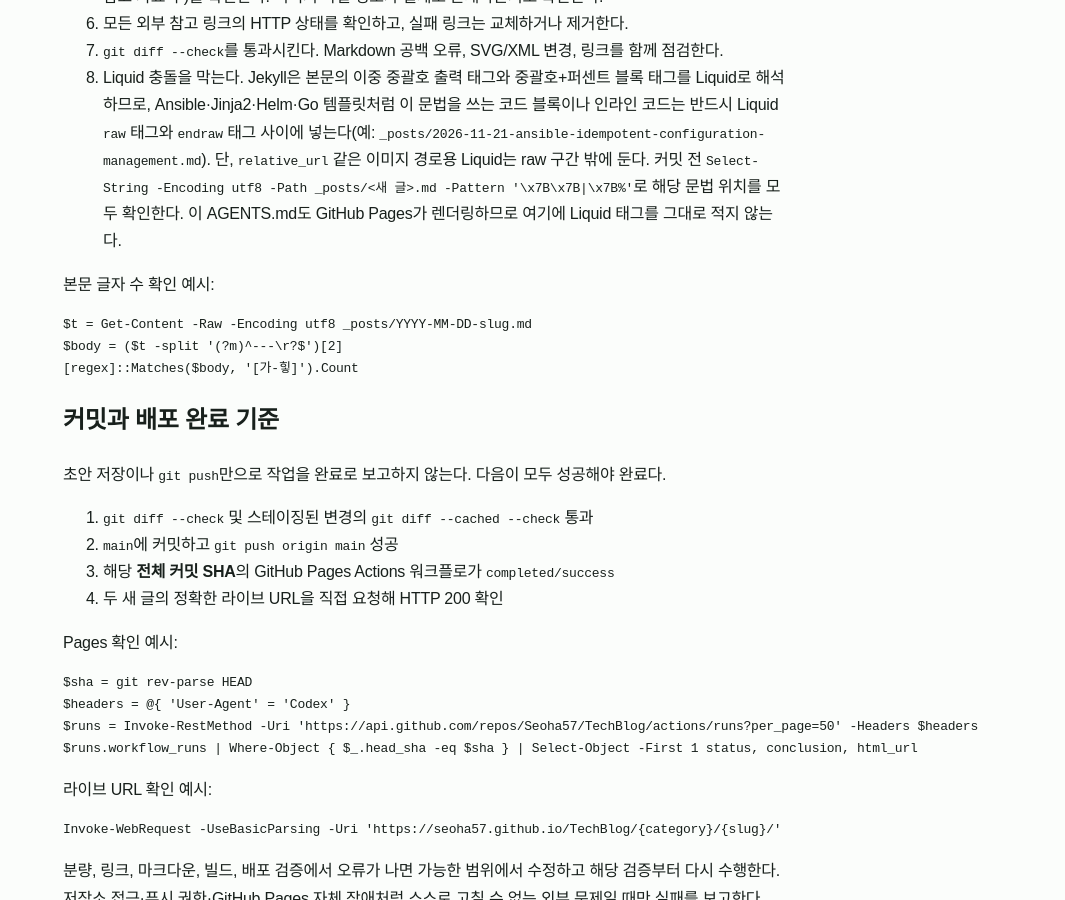
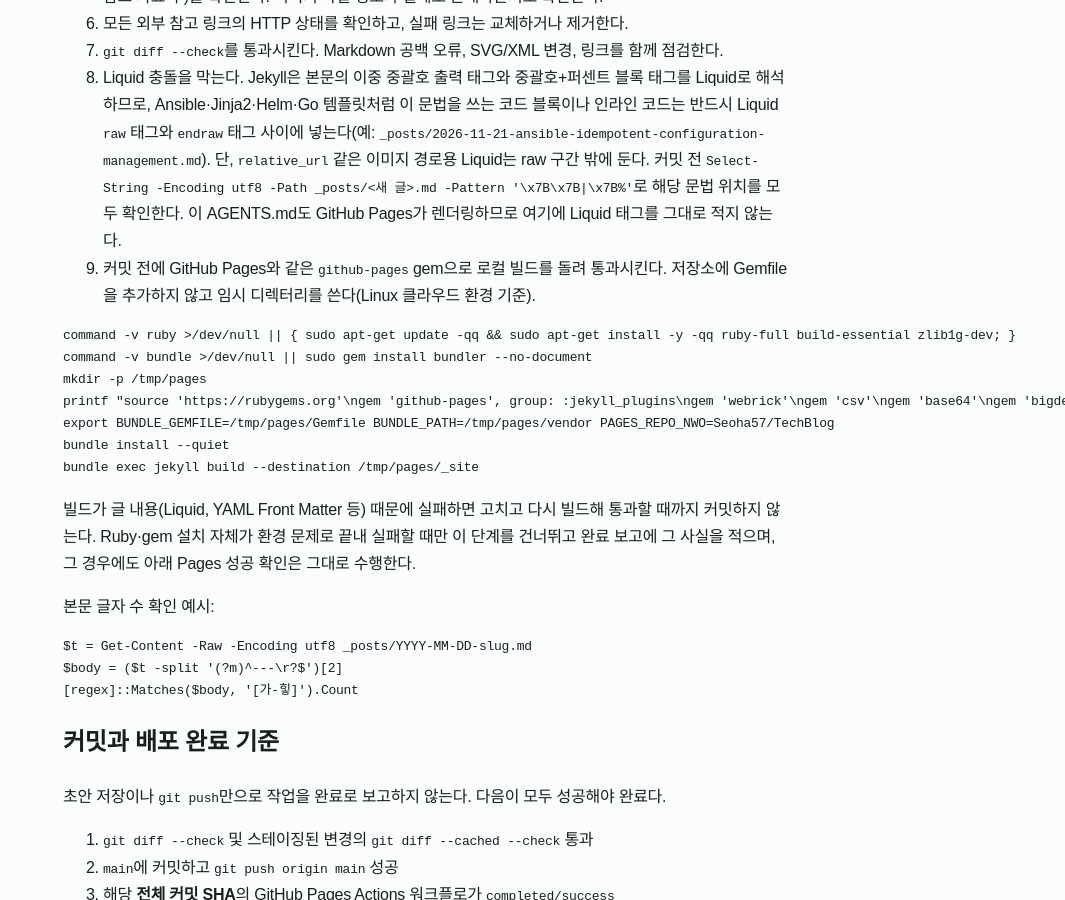
Before and after one commit to Seoha57/TechBlog, a Jekyll site: the page built from AGENTS.md, in a window 1280 px wide and 900 px high, scrolled down 2660 px. Shown: the whole window, without its empty margins (215-1280 px from the left). Built offline with Jekyll 4.4.1, drawn with Linux system fonts in a browser that asks for light colours; some web fonts are replaced; our own code applies the rules of GitHub Pages for plain Markdown files.

Commit message:
docs: require local github-pages build before committing posts
Co-Authored-By: Claude Opus 5.5 <noreply@anthropic.com>

````diff
--- a/AGENTS.md
+++ b/AGENTS.md
@@ -66,6 +66,19 @@ Select-String -Encoding utf8 -Path _posts/*.md -Pattern 'keyword|키워드' -Lis
 6. 모든 외부 참고 링크의 HTTP 상태를 확인하고, 실패 링크는 교체하거나 제거한다.
 7. `git diff --check`를 통과시킨다. Markdown 공백 오류, SVG/XML 변경, 링크를 함께 점검한다.
 8. Liquid 충돌을 막는다. Jekyll은 본문의 이중 중괄호 출력 태그와 중괄호+퍼센트 블록 태그를 Liquid로 해석하므로, Ansible·Jinja2·Helm·Go 템플릿처럼 이 문법을 쓰는 코드 블록이나 인라인 코드는 반드시 Liquid `raw` 태그와 `endraw` 태그 사이에 넣는다(예: `_posts/2026-11-21-ansible-idempotent-configuration-management.md`). 단, `relative_url` 같은 이미지 경로용 Liquid는 raw 구간 밖에 둔다. 커밋 전 `Select-String -Encoding utf8 -Path _posts/<새 글>.md -Pattern '\x7B\x7B|\x7B%'`로 해당 문법 위치를 모두 확인한다. 이 AGENTS.md도 GitHub Pages가 렌더링하므로 여기에 Liquid 태그를 그대로 적지 않는다.
+9. 커밋 전에 GitHub Pages와 같은 `github-pages` gem으로 로컬 빌드를 돌려 통과시킨다. 저장소에 Gemfile을 추가하지 않고 임시 디렉터리를 쓴다(Linux 클라우드 환경 기준).
+
+```bash
+command -v ruby >/dev/null || { sudo apt-get update -qq && sudo apt-get install -y -qq ruby-full build-essential zlib1g-dev; }
+command -v bundle >/dev/null || sudo gem install bundler --no-document
+mkdir -p /tmp/pages
+printf "source 'https://rubygems.org'\ngem 'github-pages', group: :jekyll_plugins\ngem 'webrick'\ngem 'csv'\ngem 'base64'\ngem 'bigdecimal'\ngem 'logger'\n" > /tmp/pages/Gemfile
+export BUNDLE_GEMFILE=/tmp/pages/Gemfile BUNDLE_PATH=/tmp/pages/vendor PAGES_REPO_NWO=Seoha57/TechBlog
+bundle install --quiet
+bundle exec jekyll build --destination /tmp/pages/_site
+```
+
+빌드가 글 내용(Liquid, YAML Front Matter 등) 때문에 실패하면 고치고 다시 빌드해 통과할 때까지 커밋하지 않는다. Ruby·gem 설치 자체가 환경 문제로 끝내 실패할 때만 이 단계를 건너뛰고 완료 보고에 그 사실을 적으며, 그 경우에도 아래 Pages 성공 확인은 그대로 수행한다.
 
 본문 글자 수 확인 예시:
 
````
